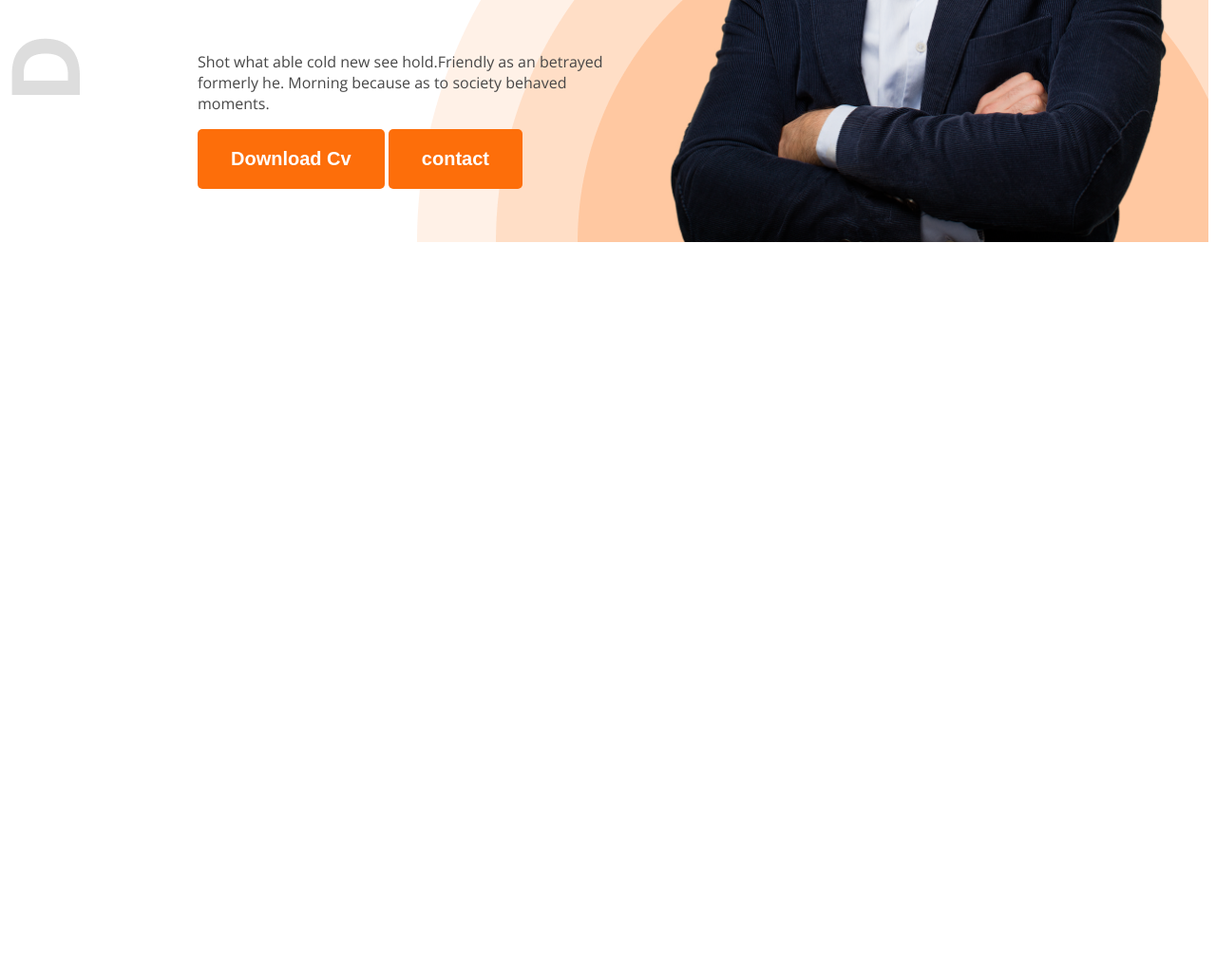
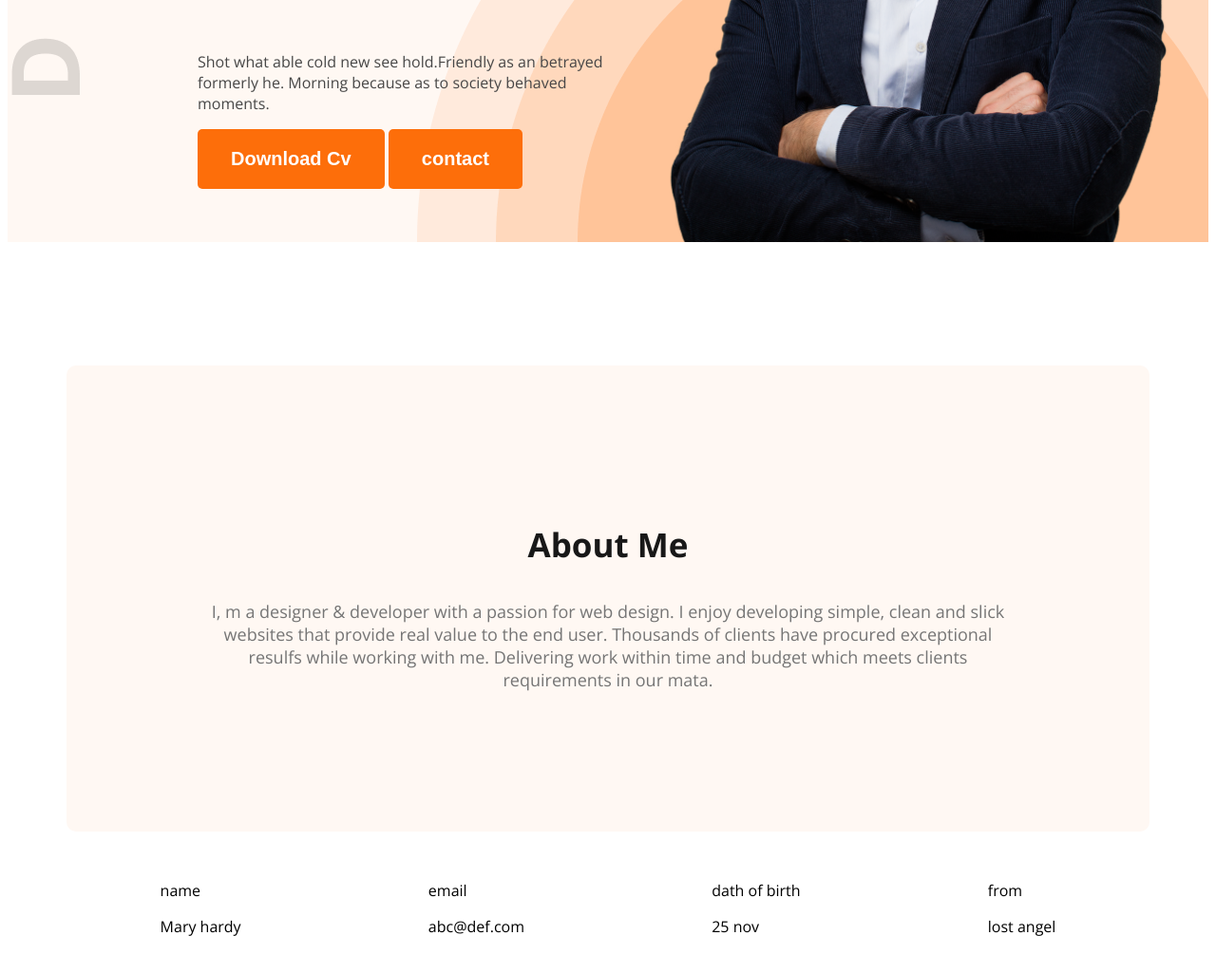
Before and after one commit to mahdeemuztaheed/web-dev-portfolio, a plain HTML site: page index.html in a window 1280 px wide. Shown: the part 713-1738 px from the top of the page at 95% size. Before the commit the page ends 976 px from the top, so only its background shows below. Drawn offline with nearby package versions, Linux system fonts and the light colour scheme.

Commit message:
new file

```diff
--- a/index.html
+++ b/index.html
@@ -10,7 +10,8 @@
     <link rel="stylesheet" href="styles/portfolio.css">
 </head>
 <body class="open-sans-normal">
-    <header class="header">
+
+    <header class="header secondary-background ">
         <nav >
             <h3 class="nav-title" > Ma<span class="text-primary">r</span>y</h3>
             <ul>
@@ -36,7 +37,37 @@
 
     </header>
     <main>
+       <section class="about secondary-background">
+        <h3 class="section-title">About Me</h3>
+        <P class="section-description">
+            I, m a designer & developer with a passion for web design. I enjoy developing simple, clean and slick websites that provide real value to the end user. Thousands of clients have procured exceptional resulfs while working with me. Delivering work within time and budget which meets clients requirements in our mata.
+        </P>
 
+
+         </section>
+
+         <div class="about-items">
+            <div class="about-item">
+                <p class="item-title">name</p>
+                <item-description> Mary hardy</item-description>
+            </div>
+            <div class="about-item">
+                <p class="item-title"> email</p>
+                <item-description>abc@def.com</item-description>
+            </div>
+            <div class="about-item">
+                <p class="item-title">dath of birth</p>
+                <item-description> 25 nov</item-description>
+            </div>
+            <div class="about-item">
+                <p class="item-title">from</p>
+                <item-description>lost angel</item-description>
+            </div>
+         </div>
+<!-- section er kaj  -->
+ <section>
+
+ </section>
 
     </main>
     <footer>
--- a/styles/portfolio.css
+++ b/styles/portfolio.css
@@ -17,6 +17,10 @@
  .text-primary{
     color: #FD6E0A ;
  }
+ .secondary-background{
+    background-color: #FFF8F3;
+
+ }
 .dark-2{
     color: #474747;
 }
@@ -30,7 +34,15 @@
     border: none;
 
 }
-
+.section-title{
+    font-size: 35px;
+    font-weight: bold;
+    color:#181818
+}
+.section-description{
+    font-size: 18px;
+    color: #757575 ;
+}
 /* nav style */
 nav{
     display: flex;
@@ -74,4 +86,31 @@ nav li a{
 
 .banner-content{
     max-width:580px ;
+
 }
+
+/* main style*/
+main{
+    max-width: 1140px;
+    margin: 0 auto;
+}
+/* about style */
+.about{
+border-radius: 10px;
+padding: 130px 150px;
+text-align: center;
+margin-top: 130px;
+}
+.about-items{
+    display: flex;
+    justify-content: space-around;
+    padding-top: auto;
+    padding-block: 30px;
+    overflow: hidden;
+    margin-top: 5px;
+
+}
+.item-description{
+    font-weight: 600;
+
+}
```
